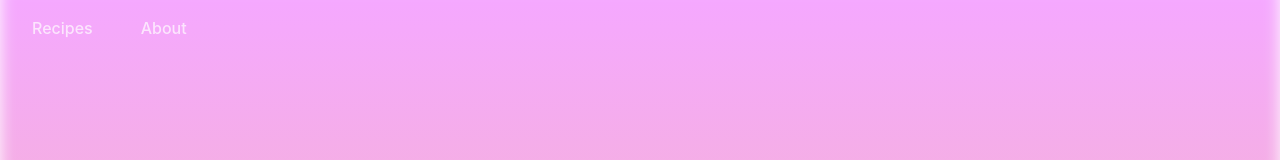
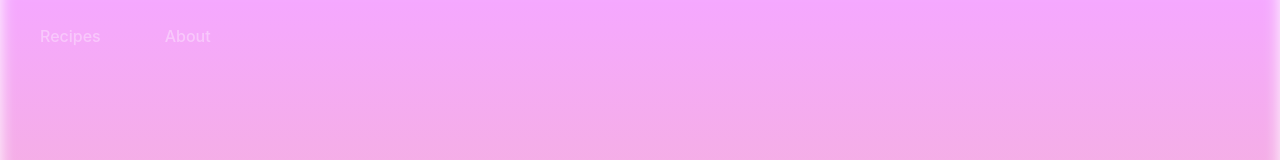
Before and after one commit to l0gnes/dining-room, a Vue app in the folder client/: page / in a window 1280 px wide. Shown: the top 160 px of the page. Built offline with nearby package versions, Linux system fonts and the light colour scheme.

Commit message:
Fixed the navbar opacity issue

```diff
--- a/client/src/components/DiningNavbar.vue
+++ b/client/src/components/DiningNavbar.vue
@@ -1,12 +1,12 @@
 <template>
-  <b-navbar toggleable="lg" id="dining-navbar-base" class="text-white" type="light">
+  <b-navbar toggleable="lg" id="dining-navbar-base" type="dark">
 
     <b-navbar-toggle target="nav-collapse"></b-navbar-toggle>
 
     <b-collapse id="nav-collapse" is-nav>
       <b-navbar-nav>
-        <b-nav-item to="" active-class="active">Recipes</b-nav-item>
-        <b-nav-item to="about" active-class="active">About</b-nav-item>
+        <b-nav-item class="dining-nav-link" to="" active-class="active">Recipes</b-nav-item>
+        <b-nav-item class="dining-nav-link" to="about" active-class="active">About</b-nav-item>
       </b-navbar-nav>
     </b-collapse>
 
@@ -19,26 +19,30 @@ export default {
 };
 </script>
 
-<style lang="scss">
+<style lang="scss" scoped>
 
   #dining-navbar-base {
     position: absolute;
     background: rgba(0,0,0,0);
+  }
 
-    .nav-link {
+  .dining-nav-link {
       color: white !important;
       padding: 0.5rem 1rem;
-      opacity: 70%;
+      opacity: 0.7;
       font-weight: 500;
       transition: opacity 0.25s ease-in-out;
       margin-right: 1rem;
+      border-color: white;
+      transition: border 0.1s ease;
+      border-bottom-style: solid;
+      border-bottom-width: 0;
 
       &:hover {
-        opacity: 100%;
+        opacity: 1;
+        border-bottom-width: 5px;
       }
 
     }
 
-  }
-
 </style>
```
